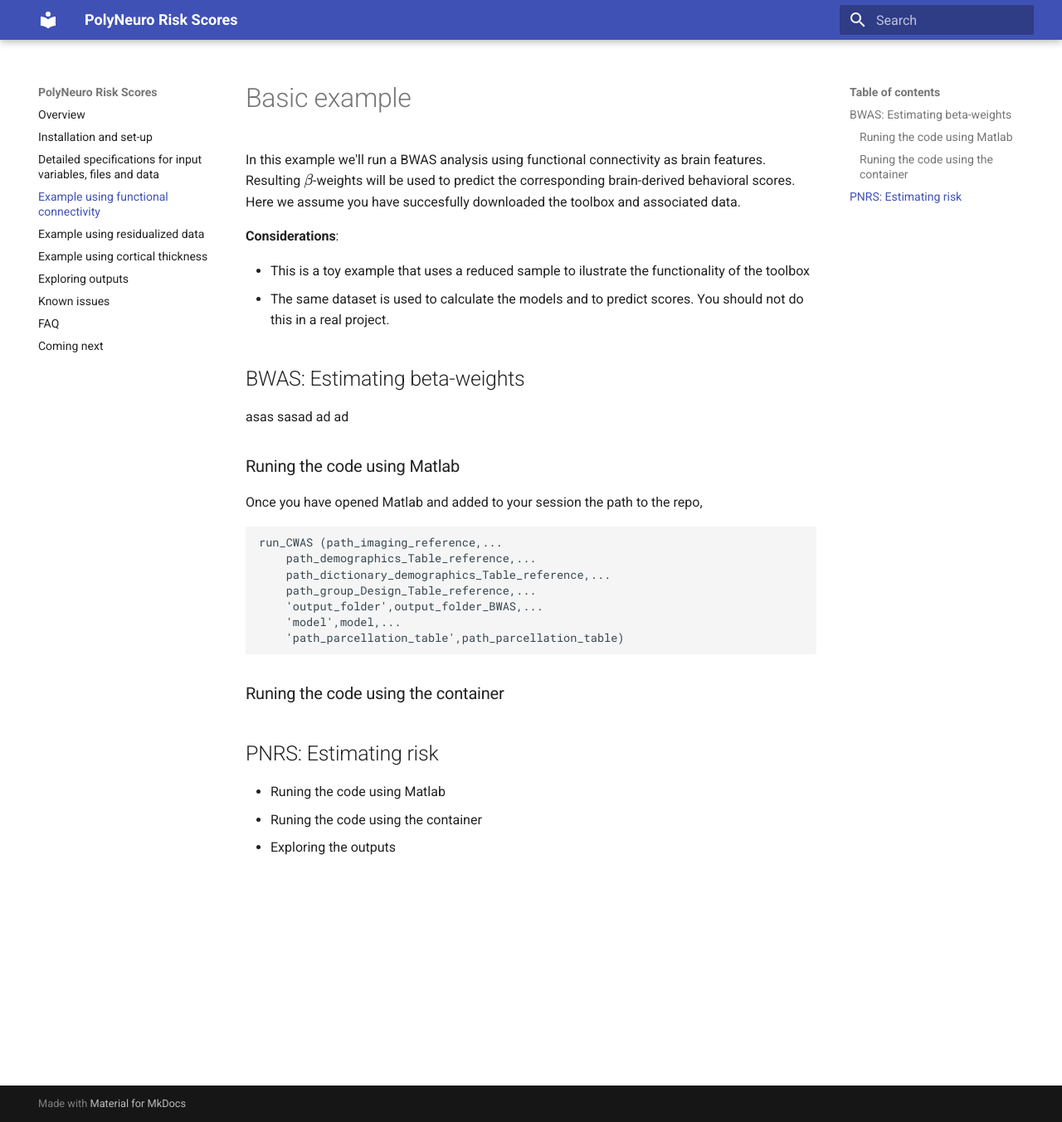
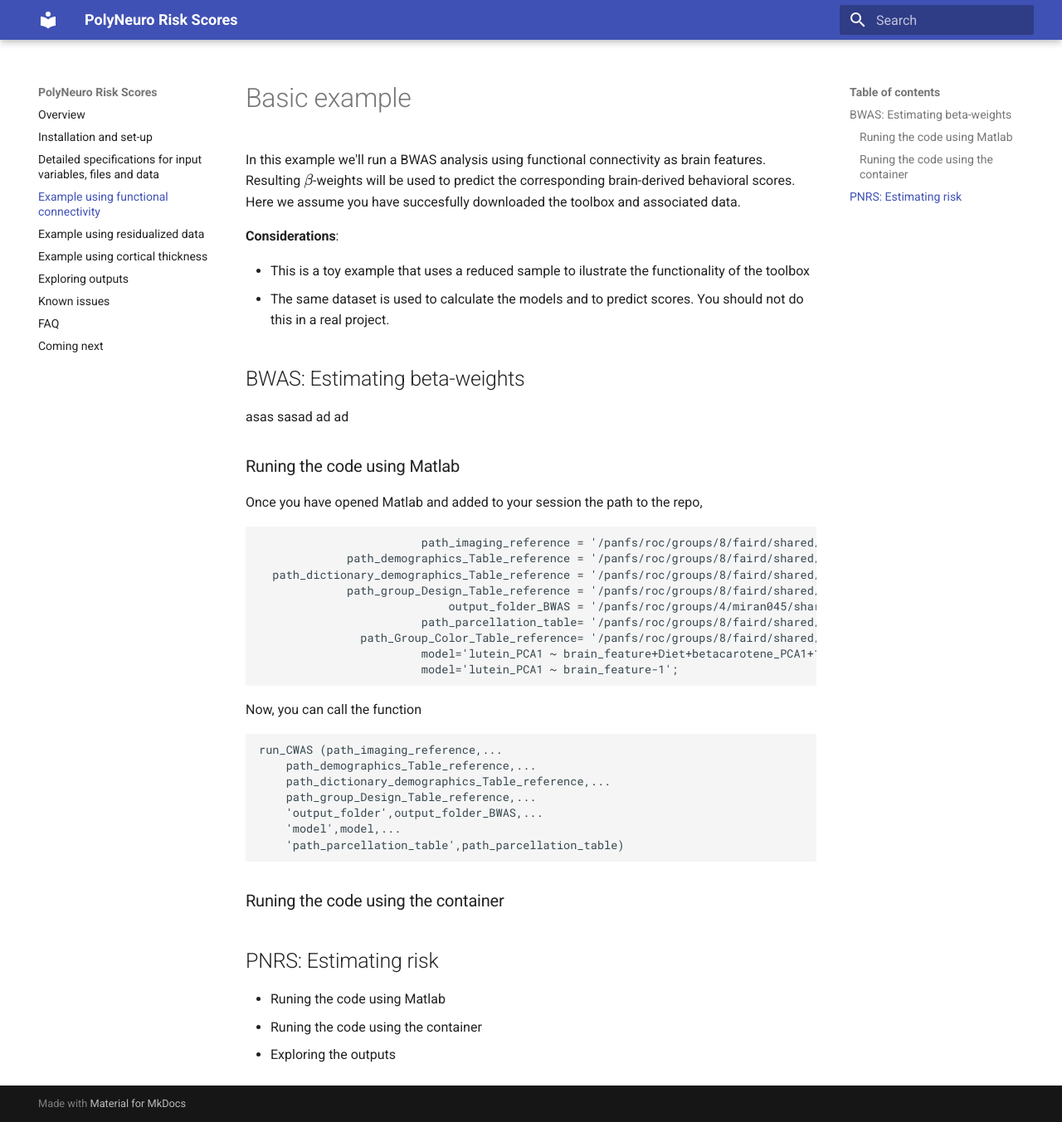
Before and after one commit to omiranda/polyneuro_risk_score, an MkDocs documentation site: the page built from docs/basic_example.md, in a window 1280 px wide and 1353 px high. Shown: the whole window at 83% size. Built offline with MkDocs 1.6.1 and Material for MkDocs 9.7.7, drawn with Linux system fonts in a browser that asks for light colours; formulas are drawn with MathJax 3; old or Windows-style settings are respelled for this version of MkDocs.

Commit message:
Update basic_example.md

````diff
--- a/docs/basic_example.md
+++ b/docs/basic_example.md
@@ -13,6 +13,20 @@ In this example we'll run a BWAS analysis using functional connectivity as brain
 asas sasad ad ad
 ### Runing the code using Matlab
 Once you have opened Matlab and added to your session the path to the repo,
+
+```Matlab
+                        path_imaging_reference = '/panfs/roc/groups/8/faird/shared/code/stable/utilities/BWAS_PNRS_package/v2/codebase/polyneuro_risk_score/data/xsectional_1_outcome_fconn/fconn.mat';
+             path_demographics_Table_reference = '/panfs/roc/groups/8/faird/shared/code/stable/utilities/BWAS_PNRS_package/v2/codebase/polyneuro_risk_score/data/xsectional_1_outcome_fconn/demographcis_Table.csv';
+  path_dictionary_demographics_Table_reference = '/panfs/roc/groups/8/faird/shared/code/stable/utilities/BWAS_PNRS_package/v2/codebase/polyneuro_risk_score/data/xsectional_1_outcome_fconn/Dictionary_for_demographics_Table.csv';
+             path_group_Design_Table_reference = '/panfs/roc/groups/8/faird/shared/code/stable/utilities/BWAS_PNRS_package/v2/codebase/polyneuro_risk_score/data/xsectional_1_outcome_fconn/Group_Design_Table.csv';
+                            output_folder_BWAS = '/panfs/roc/groups/4/miran045/shared/projects/polyneuro_risk_score/experiments/toolbox_tutorial/example1/BWAS';
+                        path_parcellation_table= '/panfs/roc/groups/8/faird/shared/code/stable/utilities/BWAS_PNRS_package/v2/codebase/polyneuro_risk_score/data/xsectional_1_outcome_fconn/parcel.mat';
+               path_Group_Color_Table_reference= '/panfs/roc/groups/8/faird/shared/code/stable/utilities/BWAS_PNRS_package/v2/codebase/polyneuro_risk_score/data/xsectional_1_outcome_fconn/Group_Color_Table.csv';
+                        model='lutein_PCA1 ~ brain_feature+Diet+betacarotene_PCA1+1';
+                        model='lutein_PCA1 ~ brain_feature-1';
+```
+
+Now, you can call the function
 
 ```Matlab
 run_CWAS (path_imaging_reference,...
````
